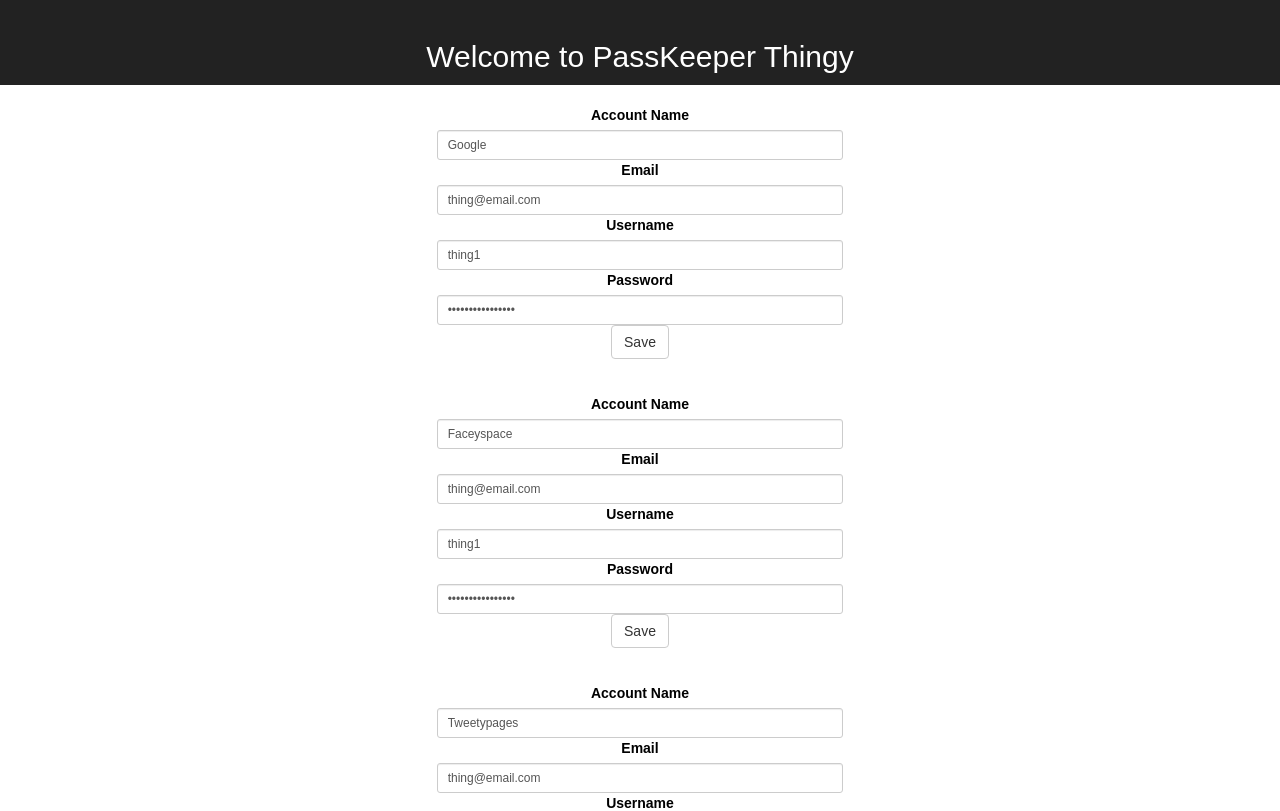
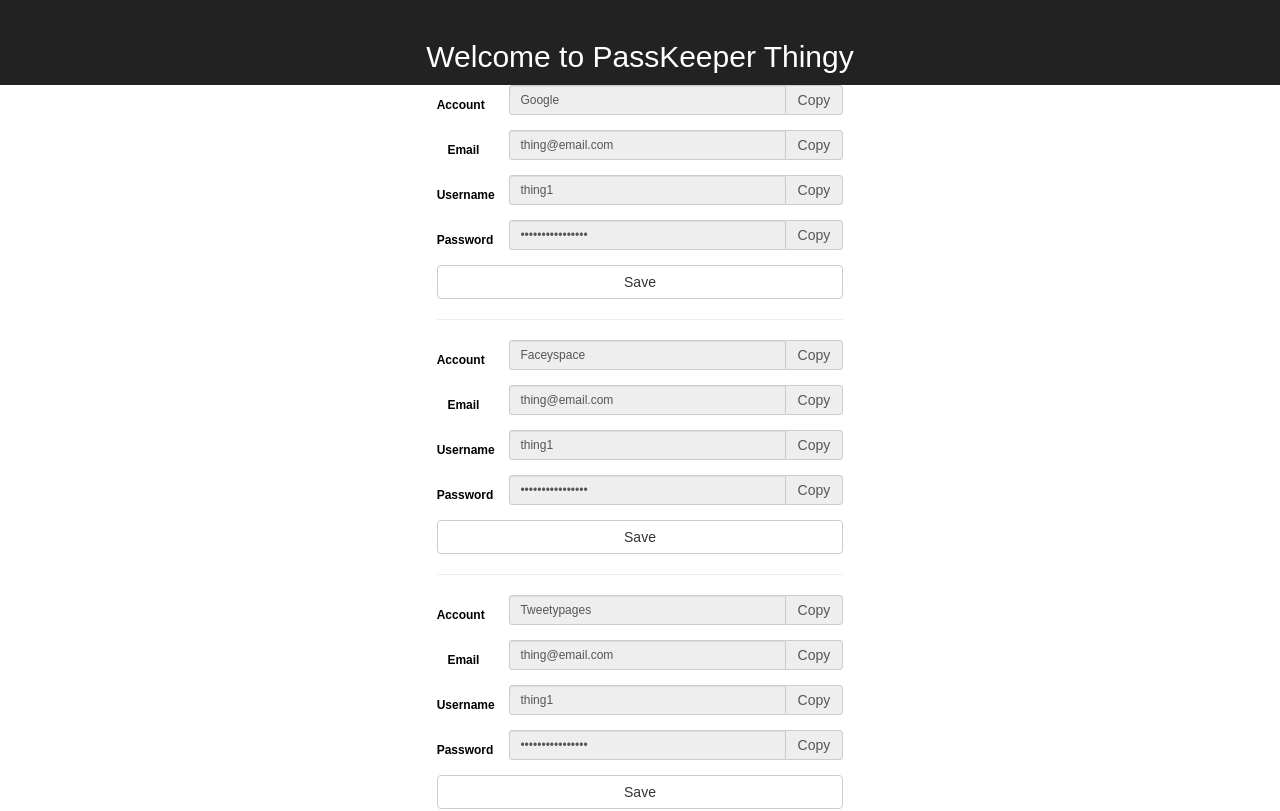
Before and after one commit to nicmitchell/local-pass, a React (Create React App) app: page / in a window 1280 px wide. Shown: the top 811 px of the page. Built offline with nearby package versions, Linux system fonts and the light colour scheme.

Commit message:
added readOnly to inputs, onClick handler to button

```diff
--- a/src/components/AccountForm.js
+++ b/src/components/AccountForm.js
@@ -1,27 +1,33 @@
 import React, { Component } from 'react';
-import { FormGroup, ControlLabel, Button } from 'react-bootstrap';
+import { Form, FormGroup, Button } from 'react-bootstrap';
 import FormFieldGroup from './FormFieldGroup';
 
 class Account extends Component {
+  toggleButton(e) {
+    e.preventDefault();
+    console.log('button', this.button);
+    this.button.classList.toggle('active');
+  }
 
   render() {
     return (
-      <div className="account">
-        <FormGroup bsSize="small" controlId={ this.props.details.id }>
-          <ControlLabel></ControlLabel>
-          <form>
+      <Form horizontal>
           {
             Object
               .keys(this.props.fields)
               .map((attr) => {
                 let key = this.props.fields[attr].id;
-                  return <FormFieldGroup key={ key } attrs={ this.props.fields[attr] } value={ this.props.details[key] } />
+                return <FormGroup key={ key } bsSize="small" controlId={ this.props.details.id }>
+                  <FormFieldGroup
+                    attrs={ this.props.fields[attr] }
+                    value={ this.props.details[key] }
+                  />
+                </FormGroup>
               })
           }
-            <Button type="submit">Save</Button>
-          </form>
-        </FormGroup>
-      </div>
+          <Button block type="submit" ref={ (button) => this.button = button } onClick={ (e)=> this.toggleButton(e) }>Save</Button>
+          <hr />
+      </Form>
     )
   }
 }
--- a/src/components/AccountsList.js
+++ b/src/components/AccountsList.js
@@ -8,17 +8,22 @@ class AccountsList extends Component {
   render() {
     return (
       <Row className="account-list">
-        <Col md={4}></Col>
-        <Col md={4}>
+        <Col sm={4}></Col>
+        <Col sm={4}>
           {
             Object
               .keys(sampleData)
               .map((account) => {
-                return <AccountForm key={ account } ref={ (input) => this.input = input } details={ sampleData[account] } fields={ FormFields } />
+                return <AccountForm
+                  key={ account }
+                  ref={ (input) => this.input = input }
+                  details={ sampleData[account] }
+                  fields={ FormFields }
+                />
               })
           }
         </Col>
-        <Col md={4}></Col>
+        <Col sm={4}></Col>
       </Row>
     )
   }
--- a/src/components/FormFieldGroup.js
+++ b/src/components/FormFieldGroup.js
@@ -1,20 +1,39 @@
 import React, { Component } from 'react';
-import { ControlLabel, FormControl } from 'react-bootstrap';
+import { ControlLabel, FormControl, InputGroup, Col } from 'react-bootstrap';
 
 class FormFieldGroup extends Component {
-  selectAll() {
+  select() {
     this.input.select();
   }
+
+  copy(value){
+    this.select();
+    try {
+      document.execCommand('copy');
+      console.log('Copied to clipboard:', value)
+    } catch (e) {
+      window.alert('Error trying to copy to clipboard');
+    }
+  }
+
   render() {
     return (
       <div>
-        <ControlLabel>{ this.props.attrs.label }</ControlLabel>
-        <FormControl
-          inputRef={ ref => {this.input = ref }}
-          defaultValue={ this.props.value }
-          onClick={ () => this.selectAll() }
-          { ...this.props.attrs }
-        />
+        <Col componentClass={ ControlLabel } sm={2}>
+          <ControlLabel>{ this.props.attrs.label }</ControlLabel>
+        </Col>
+        <Col sm={10}>
+          <InputGroup>
+            <FormControl
+              readOnly
+              inputRef={ ref => {this.input = ref }}
+              value={ this.props.value }
+              onClick={ () => this.select() }
+              { ...this.props.attrs }
+            />
+            <InputGroup.Addon onClick={ ()=> this.copy(this.props.value) }>Copy</InputGroup.Addon>
+          </InputGroup>
+        </Col>
       </div>
     )
   }
--- a/src/components/FormFields.js
+++ b/src/components/FormFields.js
@@ -2,7 +2,7 @@ module.exports = {
   accountName: {
     id: "account",
     type: "text",
-    label: "Account Name",
+    label: "Account",
     placeholder: "Account Name"
   },
   email: {
```
Also changed, not shown: 1 other file (tests, documents, lock files or other folders). Lines whose indentation alone changed are shown as unchanged.
